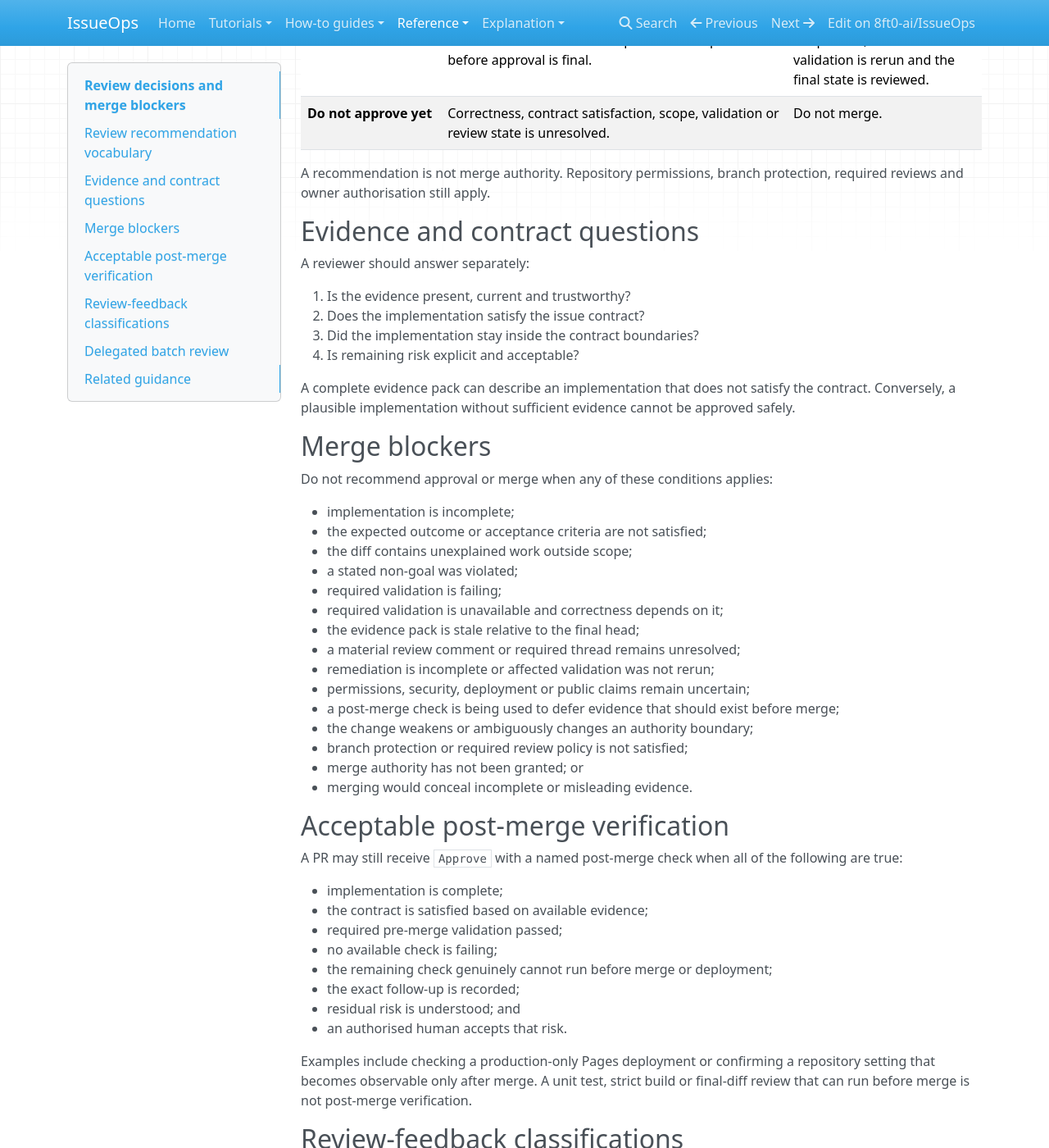
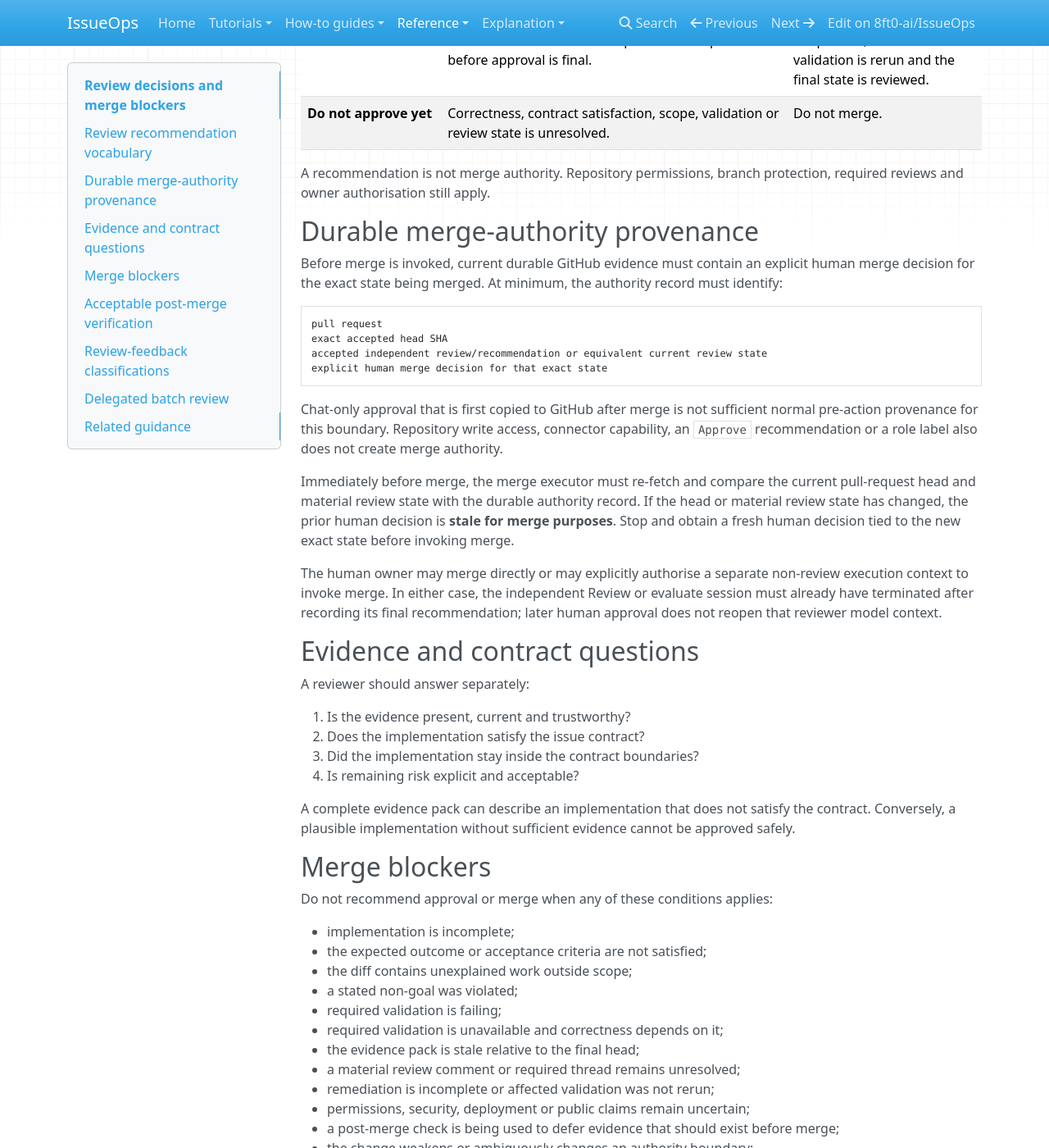
Before and after one commit to 8ft0-ai/IssueOps, an MkDocs documentation site: the page built from docs/reference/review-decisions-and-merge-blockers.md, in a window 1280 px wide and 1400 px high, scrolled down 434 px. Shown: the whole window at 82% size. Built offline with MkDocs 1.6.1, drawn with Linux system fonts in a browser that asks for light colours; nearby versions of some CDN libraries; some of the changed text lies outside the part shown.

Commit message:
docs: require exact-state merge authority provenance

````diff
--- a/docs/reference/review-decisions-and-merge-blockers.md
+++ b/docs/reference/review-decisions-and-merge-blockers.md
@@ -13,6 +13,23 @@ Use one final recommendation.
 | **Do not approve yet** | Correctness, contract satisfaction, scope, validation or review state is unresolved. | Do not merge. |
 
 A recommendation is not merge authority. Repository permissions, branch protection, required reviews and owner authorisation still apply.
+
+## Durable merge-authority provenance
+
+Before merge is invoked, current durable GitHub evidence must contain an explicit human merge decision for the exact state being merged. At minimum, the authority record must identify:
+
+```text
+pull request
+exact accepted head SHA
+accepted independent review/recommendation or equivalent current review state
+explicit human merge decision for that exact state
+```
+
+Chat-only approval that is first copied to GitHub after merge is not sufficient normal pre-action provenance for this boundary. Repository write access, connector capability, an `Approve` recommendation or a role label also does not create merge authority.
+
+Immediately before merge, the merge executor must re-fetch and compare the current pull-request head and material review state with the durable authority record. If the head or material review state has changed, the prior human decision is **stale for merge purposes**. Stop and obtain a fresh human decision tied to the new exact state before invoking merge.
+
+The human owner may merge directly or may explicitly authorise a separate non-review execution context to invoke merge. In either case, the independent Review or evaluate session must already have terminated after recording its final recommendation; later human approval does not reopen that reviewer model context.
 
 ## Evidence and contract questions
 
@@ -42,6 +59,7 @@ Do not recommend approval or merge when any of these conditions applies:
 - a post-merge check is being used to defer evidence that should exist before merge;
 - the change weakens or ambiguously changes an authority boundary;
 - branch protection or required review policy is not satisfied;
+- durable pre-action human merge authority for the exact current PR head and accepted review state is absent or stale;
 - merge authority has not been granted; or
 - merging would conceal incomplete or misleading evidence.
 
@@ -80,7 +98,8 @@ Repository-owner delegation may authorise routine merge after all gates pass. It
 - convert agent analysis into independent human review;
 - override required reviews or branch protection;
 - permit failing or unavailable required validation;
-- excuse unresolved material findings; or
+- excuse unresolved material findings;
+- remove the requirement for durable exact-state merge authority; or
 - authorise work beyond the execution contract.
 
 ## Related guidance
````
